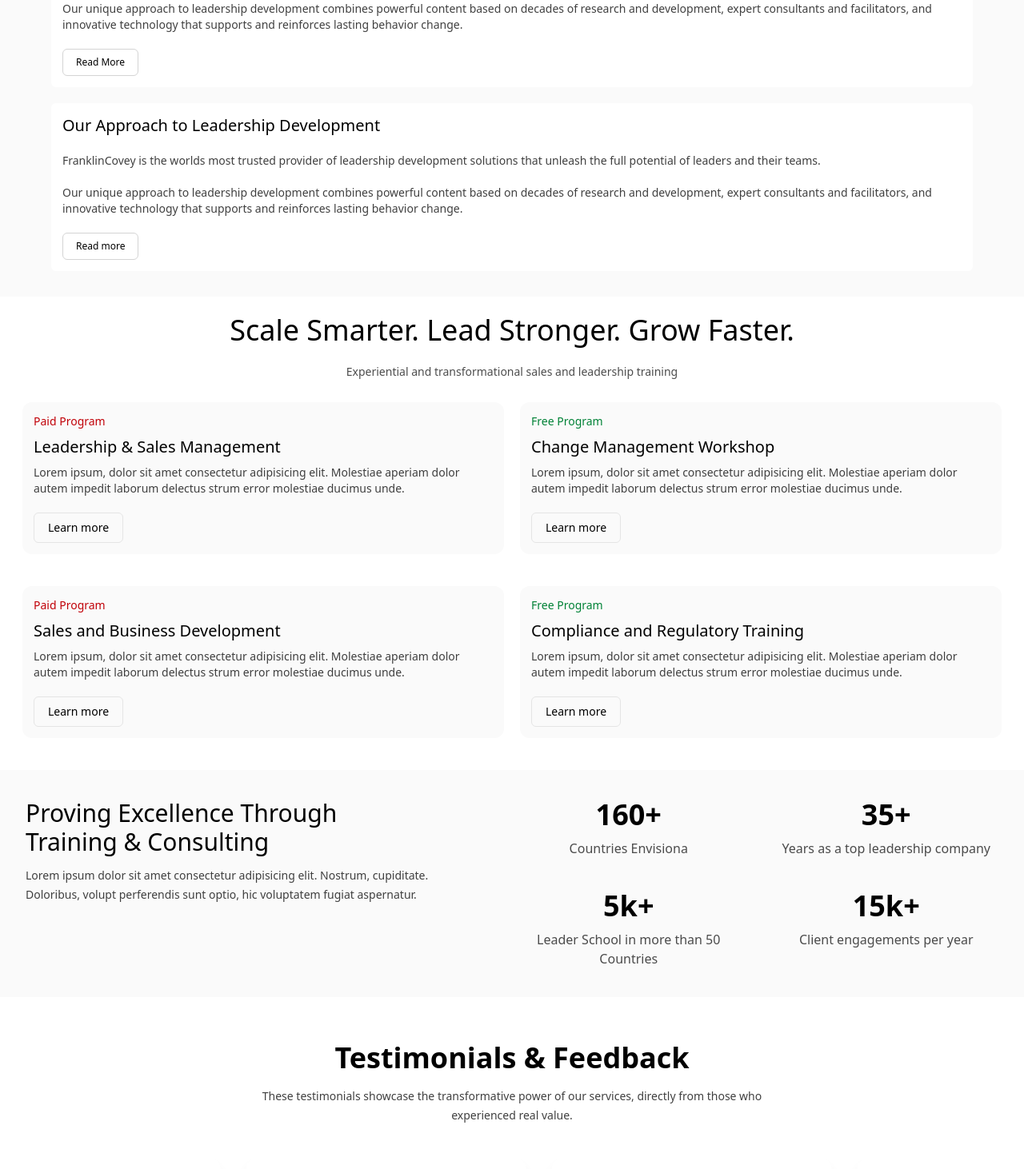
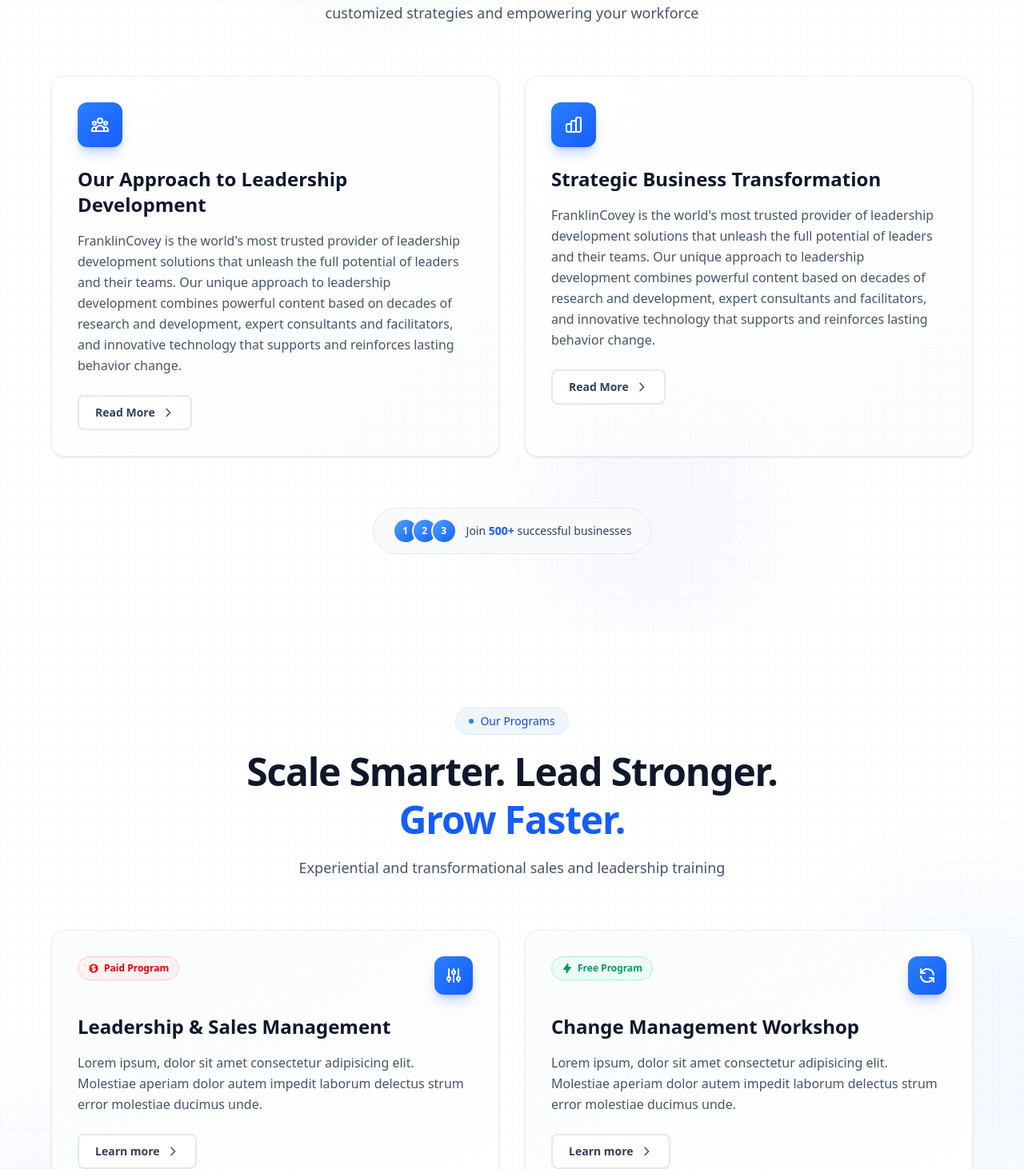
Before and after one commit to accamamuhammad/envision-coach-website, a Next.js app: page / in a window 1280 px wide. Shown: the part 1168-2630 px from the top of the page at 80% size. Built offline with nearby package versions, Linux system fonts and the light colour scheme.

Commit message:
programs redesign

```diff
--- a/src/app/components/AboutUs.jsx
+++ b/src/app/components/AboutUs.jsx
@@ -1,51 +1,142 @@
 import React from "react";
 
 const AboutUs = () => {
+  const services = [
+    {
+      title: "Our Approach to Leadership Development",
+      description:
+        "FranklinCovey is the world's most trusted provider of leadership development solutions that unleash the full potential of leaders and their teams. Our unique approach to leadership development combines powerful content based on decades of research and development, expert consultants and facilitators, and innovative technology that supports and reinforces lasting behavior change.",
+      icon: (
+        <svg
+          className="w-6 h-6"
+          fill="none"
+          stroke="currentColor"
+          viewBox="0 0 24 24"
+        >
+          <path
+            strokeLinecap="round"
+            strokeLinejoin="round"
+            strokeWidth={2}
+            d="M17 20h5v-2a3 3 0 00-5.356-1.857M17 20H7m10 0v-2c0-.656-.126-1.283-.356-1.857M7 20H2v-2a3 3 0 015.356-1.857M7 20v-2c0-.656.126-1.283.356-1.857m0 0a5.002 5.002 0 019.288 0M15 7a3 3 0 11-6 0 3 3 0 016 0zm6 3a2 2 0 11-4 0 2 2 0 014 0zM7 10a2 2 0 11-4 0 2 2 0 014 0z"
+          />
+        </svg>
+      ),
+    },
+    {
+      title: "Strategic Business Transformation",
+      description:
+        "FranklinCovey is the world's most trusted provider of leadership development solutions that unleash the full potential of leaders and their teams. Our unique approach to leadership development combines powerful content based on decades of research and development, expert consultants and facilitators, and innovative technology that supports and reinforces lasting behavior change.",
+      icon: (
+        <svg
+          className="w-6 h-6"
+          fill="none"
+          stroke="currentColor"
+          viewBox="0 0 24 24"
+        >
+          <path
+            strokeLinecap="round"
+            strokeLinejoin="round"
+            strokeWidth={2}
+            d="M9 19v-6a2 2 0 00-2-2H5a2 2 0 00-2 2v6a2 2 0 002 2h2a2 2 0 002-2zm0 0V9a2 2 0 012-2h2a2 2 0 012 2v10m-6 0a2 2 0 002 2h2a2 2 0 002-2m0 0V5a2 2 0 012-2h2a2 2 0 012 2v14a2 2 0 01-2 2h-2a2 2 0 01-2-2z"
+          />
+        </svg>
+      ),
+    },
+  ];
+
   return (
-    <main className="bg-neutral-50 py-8 space-y-5">
-      <div className="space-y-5 flex flex-col items-center justify-center">
-        <h1 className="w-[90%] max-w-[500px] text-center text-3xl font-semibold">
-          Comprehensive Business Consulting
-        </h1>
-        <p className="w-[90%] max-w-[500px] text-center text-sm">
-          With a focus on individual attention, we are committed to delivery
+    <main className="relative bg-white py-16 lg:py-24 overflow-hidden">
+      {/* Subtle Grid Pattern Background */}
+      <div className="absolute inset-0 bg-[linear-gradient(to_right,#80808008_1px,transparent_1px),linear-gradient(to_bottom,#80808008_1px,transparent_1px)] bg-[size:24px_24px]" />
+
+      {/* Decorative Elements - Different from Hero */}
+      <div className="absolute top-0 left-1/4 w-72 h-72 bg-emerald-500/5 rounded-full blur-3xl" />
+      <div className="absolute bottom-0 right-1/4 w-72 h-72 bg-violet-500/5 rounded-full blur-3xl" />
+
+      <div className="relative max-w-7xl mx-auto px-6 sm:px-12 lg:px-16">
+        {/* Header Section */}
+        <div className="max-w-3xl mx-auto text-center space-y-4 mb-12 lg:mb-16">
+          <div className="inline-flex items-center gap-2 px-4 py-1.5 rounded-full bg-blue-50 border border-blue-100">
+            <div className="w-1.5 h-1.5 rounded-full bg-blue-500" />
+            <span className="text-sm font-medium text-blue-700">
+              Our Services
+            </span>
+          </div>
+
+          <h2 className="text-3xl sm:text-4xl lg:text-5xl font-bold text-slate-900 tracking-tight">
+            Comprehensive Business{" "}
+            <span className="text-blue-600">Consulting</span>
+          </h2>
+
+          <p className="text-base lg:text-lg text-slate-600 leading-relaxed max-w-2xl mx-auto">
+            With a focus on individual attention, we are committed to delivering
             customized strategies and empowering your workforce
           </p>
         </div>
-      <div className="w-full gap-5 flex flex-col justify-center items-center">
-        <div className="w-[90%] p-3.5 space-y-5 pop-out-element rounded-md text-left bg-white">
-          <h1 className="text-xl">Our Approach to Leadership Development</h1>
-          <p className="text-sm opacity-75">
-            FranklinCovey is the worlds most trusted provider of leadership
-            development solutions that unleash the full potential of leaders and
-            their teams.
-            <br />
-            <br />
-            Our unique approach to leadership development combines powerful
-            content based on decades of research and development, expert
-            consultants and facilitators, and innovative technology that
-            supports and reinforces lasting behavior change.
+
+        {/* Services Grid */}
+        <div className="grid md:grid-cols-2 gap-6 lg:gap-8 max-w-6xl mx-auto">
+          {services.map((service, index) => (
+            <div
+              key={index}
+              className="group relative bg-gradient-to-br from-white to-slate-50/50 rounded-2xl p-8 border border-slate-200/60 hover:border-blue-200 shadow-sm hover:shadow-xl transition-all duration-300 hover:-translate-y-1"
+            >
+              {/* Icon */}
+              <div className="mb-6 w-14 h-14 rounded-xl bg-gradient-to-br from-blue-500 to-blue-600 text-white flex items-center justify-center shadow-lg shadow-blue-600/25 group-hover:shadow-blue-600/40 transition-shadow">
+                {service.icon}
+              </div>
+
+              {/* Content */}
+              <h3 className="text-xl lg:text-2xl font-bold text-slate-900 mb-4 group-hover:text-blue-600 transition-colors">
+                {service.title}
+              </h3>
+
+              <p className="text-sm lg:text-base text-slate-600 leading-relaxed mb-6">
+                {service.description}
               </p>
-          <button className="px-4 py-2 text-xs cursor-pointer bg-white border border-neutral-300 rounded-md font-medium hover:bg-blue-600 hover:text-white">
+
+              {/* Button */}
+              <button className="inline-flex items-center gap-2 px-5 py-2.5 text-sm font-semibold text-slate-700 bg-white border-2 border-slate-200 rounded-lg hover:border-blue-600 hover:text-blue-600 hover:bg-blue-50/50 transition-all duration-200 group/btn">
                 Read More
+                <svg
+                  className="w-4 h-4 group-hover/btn:translate-x-1 transition-transform"
+                  fill="none"
+                  stroke="currentColor"
+                  viewBox="0 0 24 24"
+                >
+                  <path
+                    strokeLinecap="round"
+                    strokeLinejoin="round"
+                    strokeWidth={2}
+                    d="M9 5l7 7-7 7"
+                  />
+                </svg>
               </button>
+
+              {/* Decorative Corner Element */}
+              <div className="absolute top-0 right-0 w-32 h-32 bg-gradient-to-br from-blue-500/5 to-transparent rounded-bl-full opacity-0 group-hover:opacity-100 transition-opacity" />
             </div>
-        <div className="w-[90%] p-3.5 space-y-5 pop-out-element rounded-md text-left bg-white">
-          <h1 className="text-xl">Our Approach to Leadership Development</h1>
-          <p className="text-sm opacity-75">
-            FranklinCovey is the worlds most trusted provider of leadership
-            development solutions that unleash the full potential of leaders and
-            their teams.
-            <br />
-            <br />
-            Our unique approach to leadership development combines powerful
-            content based on decades of research and development, expert
-            consultants and facilitators, and innovative technology that
-            supports and reinforces lasting behavior change.
+          ))}
+        </div>
+
+        {/* Bottom CTA Section */}
+        <div className="mt-16 text-center">
+          <div className="inline-flex items-center gap-3 px-6 py-3 rounded-full bg-slate-50 border border-slate-200">
+            <div className="flex -space-x-2">
+              {[...Array(3)].map((_, i) => (
+                <div
+                  key={i}
+                  className="w-8 h-8 rounded-full bg-gradient-to-br from-blue-400 to-blue-600 border-2 border-white flex items-center justify-center text-white text-xs font-bold"
+                >
+                  {i + 1}
+                </div>
+              ))}
+            </div>
+            <p className="text-sm font-medium text-slate-700">
+              Join <span className="text-blue-600 font-bold">500+</span>{" "}
+              successful businesses
             </p>
-          <button className="px-4 py-2 text-xs cursor-pointer bg-white border border-neutral-300 rounded-md font-medium hover:bg-blue-600 hover:text-white">
-            Read more
-          </button>
+          </div>
         </div>
       </div>
     </main>
--- a/src/app/components/Programs.jsx
+++ b/src/app/components/Programs.jsx
@@ -1,70 +1,151 @@
 import React from "react";
 
 const Programs = () => {
+  const programs = [
+    {
+      type: "Paid Program",
+      typeColor: "text-red-600 bg-red-50 border-red-200",
+      title: "Leadership & Sales Management",
+      description:
+        "Lorem ipsum, dolor sit amet consectetur adipisicing elit. Molestiae aperiam dolor autem impedit laborum delectus strum error molestiae ducimus unde.",
+      icon: (
+        <svg className="w-6 h-6" fill="none" stroke="currentColor" viewBox="0 0 24 24">
+          <path strokeLinecap="round" strokeLinejoin="round" strokeWidth={2} d="M12 6V4m0 2a2 2 0 100 4m0-4a2 2 0 110 4m-6 8a2 2 0 100-4m0 4a2 2 0 110-4m0 4v2m0-6V4m6 6v10m6-2a2 2 0 100-4m0 4a2 2 0 110-4m0 4v2m0-6V4" />
+        </svg>
+      ),
+    },
+    {
+      type: "Free Program",
+      typeColor: "text-emerald-600 bg-emerald-50 border-emerald-200",
+      title: "Change Management Workshop",
+      description:
+        "Lorem ipsum, dolor sit amet consectetur adipisicing elit. Molestiae aperiam dolor autem impedit laborum delectus strum error molestiae ducimus unde.",
+      icon: (
+        <svg className="w-6 h-6" fill="none" stroke="currentColor" viewBox="0 0 24 24">
+          <path strokeLinecap="round" strokeLinejoin="round" strokeWidth={2} d="M4 4v5h.582m15.356 2A8.001 8.001 0 004.582 9m0 0H9m11 11v-5h-.581m0 0a8.003 8.003 0 01-15.357-2m15.357 2H15" />
+        </svg>
+      ),
+    },
+    {
+      type: "Paid Program",
+      typeColor: "text-red-600 bg-red-50 border-red-200",
+      title: "Sales and Business Development",
+      description:
+        "Lorem ipsum, dolor sit amet consectetur adipisicing elit. Molestiae aperiam dolor autem impedit laborum delectus strum error molestiae ducimus unde.",
+      icon: (
+        <svg className="w-6 h-6" fill="none" stroke="currentColor" viewBox="0 0 24 24">
+          <path strokeLinecap="round" strokeLinejoin="round" strokeWidth={2} d="M13 7h8m0 0v8m0-8l-8 8-4-4-6 6" />
+        </svg>
+      ),
+    },
+    {
+      type: "Free Program",
+      typeColor: "text-emerald-600 bg-emerald-50 border-emerald-200",
+      title: "Compliance and Regulatory Training",
+      description:
+        "Lorem ipsum, dolor sit amet consectetur adipisicing elit. Molestiae aperiam dolor autem impedit laborum delectus strum error molestiae ducimus unde.",
+      icon: (
+        <svg className="w-6 h-6" fill="none" stroke="currentColor" viewBox="0 0 24 24">
+          <path strokeLinecap="round" strokeLinejoin="round" strokeWidth={2} d="M9 12l2 2 4-4m5.618-4.016A11.955 11.955 0 0112 2.944a11.955 11.955 0 01-8.618 3.04A12.02 12.02 0 003 9c0 5.591 3.824 10.29 9 11.622 5.176-1.332 9-6.03 9-11.622 0-1.042-.133-2.052-.382-3.016z" />
+        </svg>
+      ),
+    },
+  ];
+
   return (
-    <div className="px-7 py-5 space-y-7 bg-white ">
-      {/* Header */}
-      <div className="space-y-5 text-center">
-        <h1 className="text-4xl font-medium leading-11">
-          Scale Smarter. Lead Stronger. Grow Faster.
-        </h1>
-        <p className="text-sm opacity-70">
-          Experiential and transformational sales and leadership training
-        </p>
-      </div>
-      {/* Modules */}
-      <div className="w-full grid grid-cols-1 grid-rows-1 md:grid-cols-2 md:grid-rows-2 gap-5 space-y-5">
-        <div className="pull-out-element w-full h-fit p-3.5 rounded-xl bg-neutral-50 space-y-2">
-          <h3 className="text-sm text-red-700 font-medium">Paid Program</h3>
-          <h1 className="text-xl font-medium">Leadership & Sales Management</h1>
-          <p className="text-sm opacity-75">
-            Lorem ipsum, dolor sit amet consectetur adipisicing elit. Molestiae
-            aperiam dolor autem impedit laborum delectus strum error molestiae
-            ducimus unde.
-          </p>
-          <p className="cursor-pointer mt-5 text-sm py-2 w-28 rounded-md border font-medium text-center border-neutral-200 hover:bg-blue-600 hover:text-white">
-            Learn more
+    <div className="relative bg-white py-16 lg:py-24 overflow-hidden">
+      {/* Same Grid Pattern Background as About Section */}
+      <div className="absolute inset-0 bg-[linear-gradient(to_right,#80808008_1px,transparent_1px),linear-gradient(to_bottom,#80808008_1px,transparent_1px)] bg-[size:24px_24px]" />
+
+      {/* Decorative Elements */}
+      <div className="absolute top-1/4 -right-32 w-96 h-96 bg-blue-500/5 rounded-full blur-3xl" />
+      <div className="absolute bottom-1/4 -left-32 w-96 h-96 bg-purple-500/5 rounded-full blur-3xl" />
+
+      <div className="relative max-w-7xl mx-auto px-6 sm:px-12 lg:px-16">
+        {/* Header */}
+        <div className="max-w-3xl mx-auto text-center space-y-4 mb-12 lg:mb-16">
+          <div className="inline-flex items-center gap-2 px-4 py-1.5 rounded-full bg-blue-50 border border-blue-100">
+            <div className="w-1.5 h-1.5 rounded-full bg-blue-500" />
+            <span className="text-sm font-medium text-blue-700">Our Programs</span>
+          </div>
+
+          <h2 className="text-3xl sm:text-4xl lg:text-5xl font-bold text-slate-900 tracking-tight leading-tight">
+            Scale Smarter. Lead Stronger.{" "}
+            <span className="text-blue-600">Grow Faster.</span>
+          </h2>
+
+          <p className="text-base lg:text-lg text-slate-600">
+            Experiential and transformational sales and leadership training
           </p>
         </div>
-        <div className="pull-out-element md:pop-out-element w-full h-fit p-3.5 rounded-xl bg-neutral-50 space-y-2">
-          <h3 className="text-sm text-green-700 font-medium">Free Program</h3>
-          <h1 className="text-xl font-medium">Change Management Workshop</h1>
-          <p className="text-sm opacity-75">
-            Lorem ipsum, dolor sit amet consectetur adipisicing elit. Molestiae
-            aperiam dolor autem impedit laborum delectus strum error molestiae
-            ducimus unde.
+
+        {/* Programs Grid */}
+        <div className="grid md:grid-cols-2 gap-6 lg:gap-8">
+          {programs.map((program, index) => (
+            <div
+              key={index}
+              className="group relative bg-gradient-to-br from-slate-50/80 to-white rounded-2xl p-8 border border-slate-200/60 hover:border-blue-200 shadow-sm hover:shadow-xl transition-all duration-300 hover:-translate-y-1"
+            >
+              {/* Badge and Icon Header */}
+              <div className="flex items-start justify-between mb-6">
+                <span className={`inline-flex items-center gap-1.5 px-3 py-1.5 rounded-full text-xs font-semibold border ${program.typeColor}`}>
+                  {program.type === "Free Program" ? (
+                    <svg className="w-3.5 h-3.5" fill="currentColor" viewBox="0 0 20 20">
+                      <path fillRule="evenodd" d="M11.3 1.046A1 1 0 0112 2v5h4a1 1 0 01.82 1.573l-7 10A1 1 0 018 18v-5H4a1 1 0 01-.82-1.573l7-10a1 1 0 011.12-.38z" clipRule="evenodd" />
+                    </svg>
+                  ) : (
+                    <svg className="w-3.5 h-3.5" fill="currentColor" viewBox="0 0 20 20">
+                      <path d="M8.433 7.418c.155-.103.346-.196.567-.267v1.698a2.305 2.305 0 01-.567-.267C8.07 8.34 8 8.114 8 8c0-.114.07-.34.433-.582zM11 12.849v-1.698c.22.071.412.164.567.267.364.243.433.468.433.582 0 .114-.07.34-.433.582a2.305 2.305 0 01-.567.267z" />
+                      <path fillRule="evenodd" d="M10 18a8 8 0 100-16 8 8 0 000 16zm1-13a1 1 0 10-2 0v.092a4.535 4.535 0 00-1.676.662C6.602 6.234 6 7.009 6 8c0 .99.602 1.765 1.324 2.246.48.32 1.054.545 1.676.662v1.941c-.391-.127-.68-.317-.843-.504a1 1 0 10-1.51 1.31c.562.649 1.413 1.076 2.353 1.253V15a1 1 0 102 0v-.092a4.535 4.535 0 001.676-.662C13.398 13.766 14 12.991 14 12c0-.99-.602-1.765-1.324-2.246A4.535 4.535 0 0011 9.092V7.151c.391.127.68.317.843.504a1 1 0 101.511-1.31c-.563-.649-1.413-1.076-2.354-1.253V5z" clipRule="evenodd" />
+                    </svg>
+                  )}
+                  {program.type}
+                </span>
+
+                <div className="w-12 h-12 rounded-xl bg-gradient-to-br from-blue-500 to-blue-600 text-white flex items-center justify-center shadow-lg shadow-blue-600/25 group-hover:shadow-blue-600/40 group-hover:scale-110 transition-all">
+                  {program.icon}
+                </div>
+              </div>
+
+              {/* Content */}
+              <h3 className="text-xl lg:text-2xl font-bold text-slate-900 mb-4 group-hover:text-blue-600 transition-colors">
+                {program.title}
+              </h3>
+
+              <p className="text-sm lg:text-base text-slate-600 leading-relaxed mb-6">
+                {program.description}
+              </p>
+
+              {/* Button */}
+              <button className="inline-flex items-center gap-2 px-5 py-2.5 text-sm font-semibold text-slate-700 bg-white border-2 border-slate-200 rounded-lg hover:border-blue-600 hover:text-blue-600 hover:bg-blue-50/50 transition-all duration-200 group/btn">
+                Learn more
+                <svg
+                  className="w-4 h-4 group-hover/btn:translate-x-1 transition-transform"
+                  fill="none"
+                  stroke="currentColor"
+                  viewBox="0 0 24 24"
+                >
+                  <path strokeLinecap="round" strokeLinejoin="round" strokeWidth={2} d="M9 5l7 7-7 7" />
+                </svg>
+              </button>
+
+              {/* Decorative Corner Accent */}
+              <div className="absolute bottom-0 left-0 w-24 h-24 bg-gradient-to-tr from-blue-500/5 to-transparent rounded-tr-full opacity-0 group-hover:opacity-100 transition-opacity" />
+            </div>
+          ))}
+        </div>
+
+        {/* Bottom CTA */}
+        <div className="mt-16 text-center">
+          <p className="text-slate-600 mb-4">
+            Not sure which program is right for you?
           </p>
-          <p className="cursor-pointer mt-5 text-sm py-2 w-28 rounded-md border font-medium text-center border-neutral-200 hover:bg-blue-600 hover:text-white">
-            Learn more
-          </p>
-        </div>
-        <div className="pull-out-element w-full h-fit p-3.5 rounded-xl bg-neutral-50 space-y-2">
-          <h3 className="text-sm text-red-700 font-medium">Paid Program</h3>
-          <h1 className="text-xl font-medium">
-            Sales and Business Development
-          </h1>
-          <p className="text-sm opacity-75">
-            Lorem ipsum, dolor sit amet consectetur adipisicing elit. Molestiae
-            aperiam dolor autem impedit laborum delectus strum error molestiae
-            ducimus unde.
-          </p>
-          <p className="cursor-pointer mt-5 text-sm py-2 w-28 rounded-md border font-medium text-center border-neutral-200 hover:bg-blue-600 hover:text-white">
-            Learn more
-          </p>
-        </div>
-        <div className="pull-out-element w-full h-fit p-3.5 rounded-xl bg-neutral-50 space-y-2">
-          <h3 className="text-sm text-green-700 font-medium">Free Program</h3>
-          <h1 className="text-xl font-medium">
-            Compliance and Regulatory Training
-          </h1>
-          <p className="text-sm opacity-75">
-            Lorem ipsum, dolor sit amet consectetur adipisicing elit. Molestiae
-            aperiam dolor autem impedit laborum delectus strum error molestiae
-            ducimus unde.
-          </p>
-          <p className="cursor-pointer mt-5 text-sm py-2 w-28 rounded-md border font-medium text-center border-neutral-200 hover:bg-blue-600 hover:text-white">
-            Learn more
-          </p>
+          <button className="inline-flex items-center gap-2 px-6 py-3 bg-gradient-to-r from-blue-600 to-blue-700 text-white font-semibold rounded-xl shadow-lg shadow-blue-600/30 hover:shadow-xl hover:shadow-blue-600/40 hover:-translate-y-0.5 transition-all duration-200">
+            Schedule a Consultation
+            <svg className="w-5 h-5" fill="none" stroke="currentColor" viewBox="0 0 24 24">
+              <path strokeLinecap="round" strokeLinejoin="round" strokeWidth={2} d="M8 7V3m8 4V3m-9 8h10M5 21h14a2 2 0 002-2V7a2 2 0 00-2-2H5a2 2 0 00-2 2v12a2 2 0 002 2z" />
+            </svg>
+          </button>
         </div>
       </div>
     </div>
```
Lines whose indentation alone changed are shown as unchanged.
